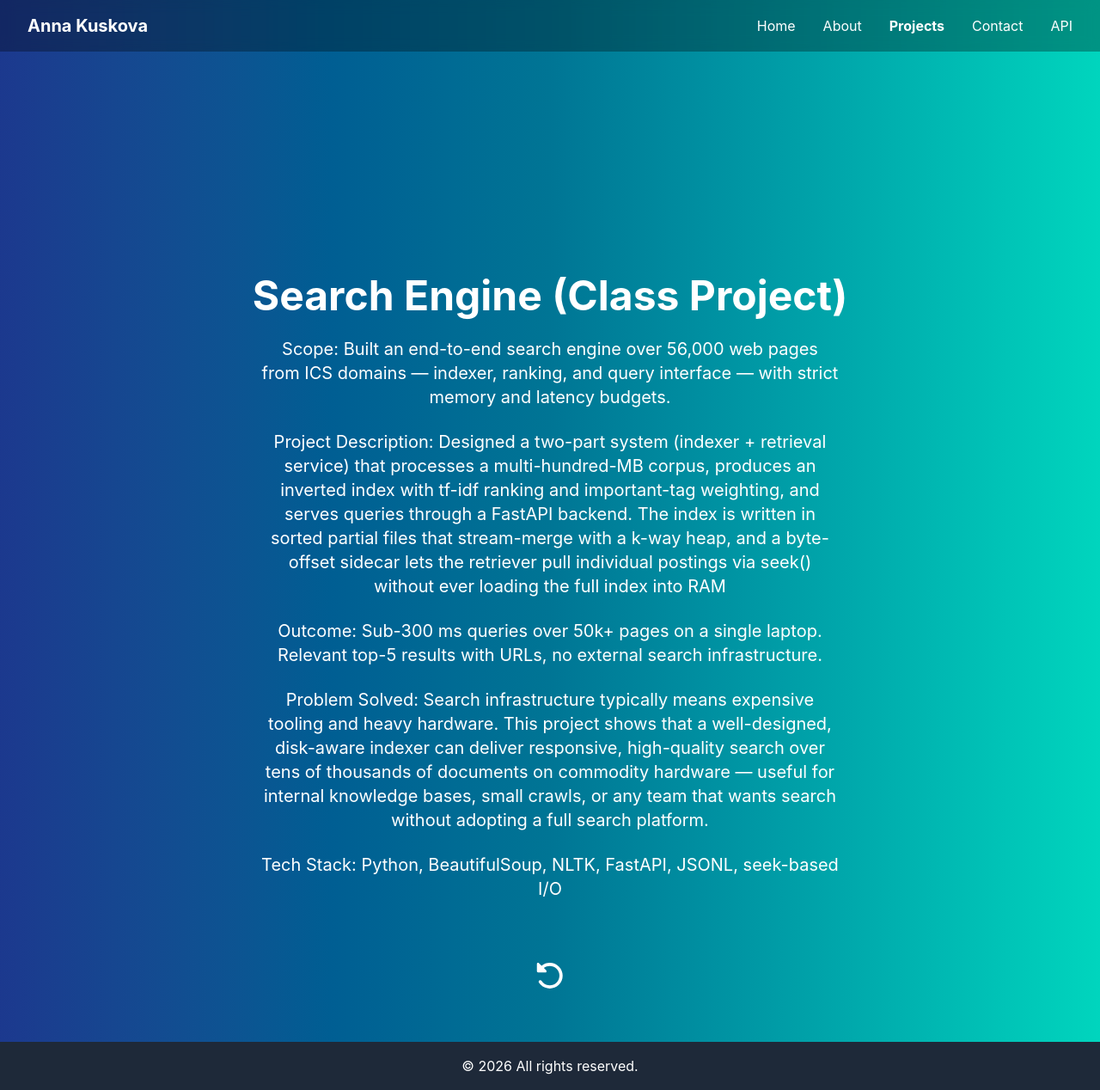
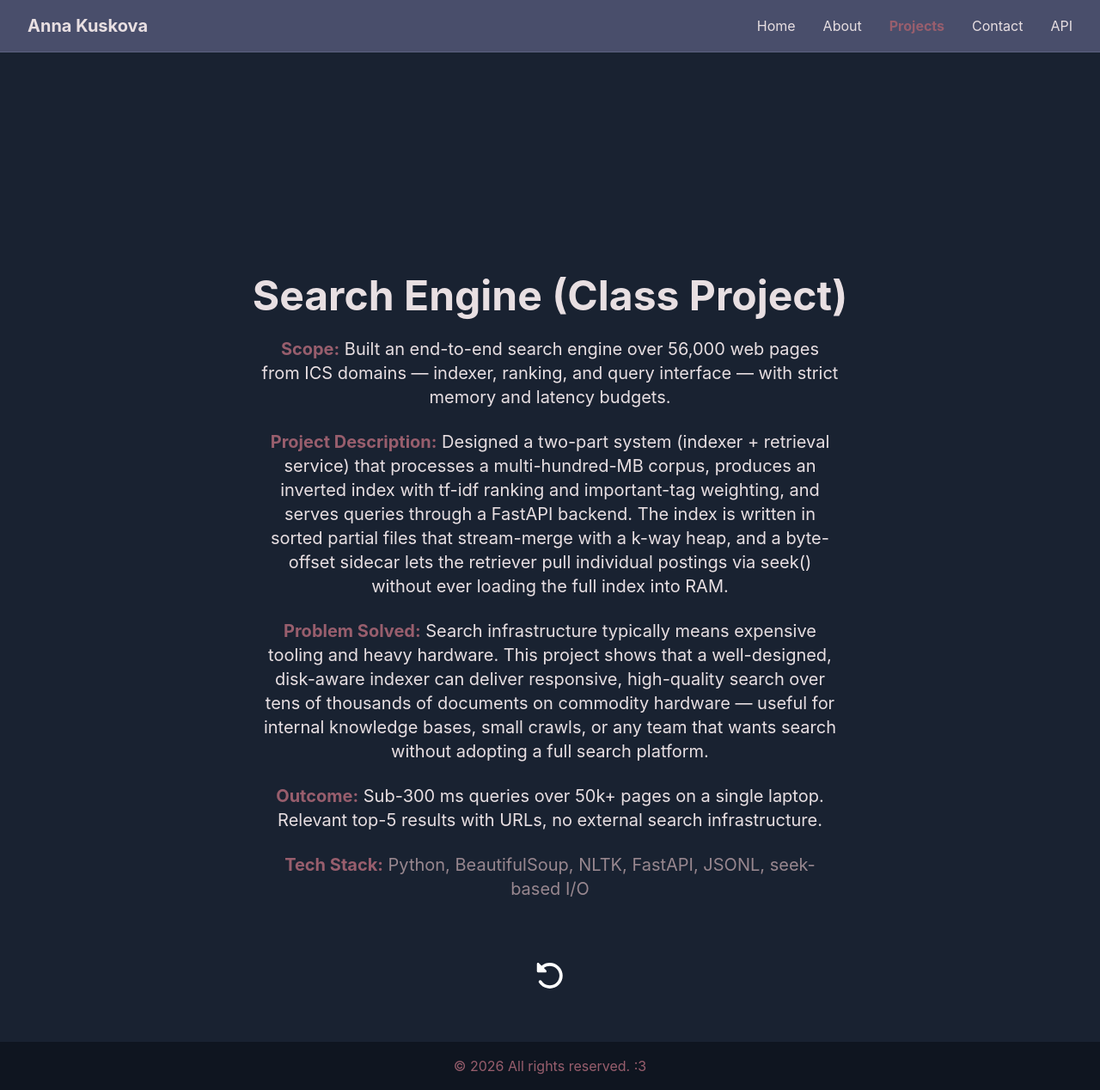
Before and after one commit to akuskova/Portfolio, a React (Vite) app in the folder frontend/: page /projects/search-engine in a window 1280 px wide. Shown: the whole page at 86% size. Built offline with nearby package versions, Linux system fonts and the light colour scheme.

Commit message:
Cosmetic changes, added animations, changed color palette

```diff
--- a/frontend/src/components/Card.tsx
+++ b/frontend/src/components/Card.tsx
@@ -10,9 +10,9 @@ export default function Card({ title, description, to }: ProjectCardProps) {
   return (
     <Link
       to={to}
-      className="block bg-white/10 hover:bg-white/20 rounded-xl p-4 md:p-6 text-left transition md:max-w-lg md:mx-auto">
-      <h2 className="text-xl md:text-2xl font-bold mb-2">{title}</h2>
-      <p className="text-sm md:text-base text-white/80">{description}</p>
+      className="block bg-stormy border border-stormy hover:border-sunset rounded-xl p-6 transition duration-300 hover:-translate-y-1 hover:shadow-lg hover:shadow-sunset/20">
+      <h2 className="text-xl md:text-2xl font-bold text-moonlight mb-2">{title}</h2>
+      <p className="text-sm md:text-base text-moonlight/80">{description}</p>
     </Link>
   )
 }
--- a/frontend/src/components/Footer.tsx
+++ b/frontend/src/components/Footer.tsx
@@ -1,8 +1,8 @@
 export default function Footer(){
     return (
-        <footer className="bg-gray-800 text-white py-4">
+        <footer className="bg-midnight text-sunset py-4">
             <div className="container mx-auto text-center">
-                <p>&copy; 2026 All rights reserved.</p>
+                <p>&copy; 2026 All rights reserved. :3</p>
             </div>
         </footer>
     )
--- a/frontend/src/components/Navbar.tsx
+++ b/frontend/src/components/Navbar.tsx
@@ -2,15 +2,26 @@ import { useState } from "react";
 import { NavLink, Link } from "react-router-dom";
 
 const navLinkClass = ({ isActive }: { isActive: boolean }) =>
-  `transition ${isActive ? "font-bold cursor-default" : "hover:underline underline-offset-3"}`;
+  `relative inline-block transition
+   after:absolute after:bottom-0 after:left-0 after:h-[2px] after:bg-sunset
+   after:transition-all after:duration-300
+   ${isActive
+     ? "text-sunset font-bold cursor-default"
+     : "text-moonlight hover:text-sunset after:w-0 hover:after:w-full"}`;
+
 const projectsLinkClass = ({ isActive }: { isActive: boolean }) =>
-  `transition ${isActive ? "font-bold" : "hover:underline underline-offset-3"}`;
+  `relative inline-block transition
+   after:absolute after:bottom-0 after:left-0 after:h-[2px] after:bg-sunset
+   after:transition-all after:duration-300
+   ${isActive
+     ? "text-sunset font-bold"
+     : "text-moonlight hover:text-sunset after:w-0 hover:after:w-full"}`;
 
 export default function Navbar() {
   const [menuOpen, setMenuOpen] = useState(false);
   const closeMenu = () => setMenuOpen(false);
   return (
-    <nav className="fixed top-0 w-full flex items-center justify-between px-8 py-4 bg-black/30 backdrop-blur text-white z-50">
+   <nav className="fixed top-0 w-full flex items-center justify-between px-4 md:px-8 py-4 bg-stormy text-moonlight border-b border-storm-light z-50">
       <Link to="/" className="font-bold text-xl">Anna Kuskova</Link>
 
       <div className="hidden md:flex gap-8">
@@ -20,10 +31,10 @@ export default function Navbar() {
         <div className="relative group">
           <NavLink to="/projects" className={projectsLinkClass}>Projects</NavLink>
           <div className= "absolute left-0 pt-2 w-40 bg-black/60 rounded-md shadow-lg opacity-0 pointer-events-none group-hover:opacity-100 group-hover:pointer-events-auto transition-opacity duration-300">
-            <Link to="/projects/browzen" className="block px-4 py-2 hover:bg-gray-700/80">Browzen</Link>
-            <Link to="/projects/starvest" className="block px-4 py-2 hover:bg-gray-700/80">Starvest</Link>
-            <Link to="/projects/dha" className="block px-4 py-2 hover:bg-gray-700/80">DHA</Link>
-            <Link to="/projects/search-engine" className="block px-4 py-2 hover:bg-gray-700/80">Search Engine</Link>
+            <Link to="/projects/browzen" className="block px-4 py-2 text-moonlight hover:bg-stormy hover:text-sunset first:rounded-t-md transition">Browzen</Link>
+            <Link to="/projects/starvest" className="block px-4 py-2 text-moonlight hover:bg-stormy hover:text-sunset transition">Starvest</Link>
+            <Link to="/projects/dha" className="block px-4 py-2 text-moonlight hover:bg-stormy hover:text-sunset transition">DHA</Link>
+            <Link to="/projects/search-engine" className="block px-4 py-2 text-moonlight hover:bg-stormy hover:text-sunset last:rounded-b-md transition">Search Engine</Link>
           </div>
         </div>
 
@@ -32,7 +43,7 @@ export default function Navbar() {
       </div>
       <button
         onClick={() => setMenuOpen(!menuOpen)}
-        className="md:hidden text-2xl"
+        className="md:hidden text-2xl text-moonlight"
         aria-label="Toggle menu"
       >
         {menuOpen ? "✕" : "☰"}
@@ -40,7 +51,7 @@ export default function Navbar() {
 
       {/* Mobile dropdown menu — appears below the navbar when three lines are tapped */}
       {menuOpen && (
-        <div className="md:hidden absolute top-full left-0 w-full bg-black/80 backdrop-blur flex flex-col p-4 gap-3">
+        <div className="md:hidden absolute top-full left-0 w-full bg-evening border-b border-storm-light flex flex-col p-4 gap-3">
           <NavLink to="/" end onClick={closeMenu} className={navLinkClass}>Home</NavLink>
           <NavLink to="/about" onClick={closeMenu} className={navLinkClass}>About</NavLink>
           <NavLink to="/projects" onClick={closeMenu} className={navLinkClass}>Projects</NavLink>
--- a/frontend/src/components/PageLayout.tsx
+++ b/frontend/src/components/PageLayout.tsx
@@ -2,7 +2,7 @@ import { Outlet } from "react-router-dom"
 
 export default function PageLayout() {
   return (
-    <div className="min-h-screen w-full bg-linear-to-r from-blue-900 via-cyan-700 to-teal-400 text-white">
+    <div className="min-h-screen w-full bg-evening text-moonlight">
       <main className="min-h-screen pt-20">
         <Outlet />
       </main>
--- a/frontend/src/pages/API.tsx
+++ b/frontend/src/pages/API.tsx
@@ -104,7 +104,7 @@ export default function API() {
       <button
         onClick={handleClick}
         disabled={status === "loading"}
-        className="bg-white text-black px-6 py-3 rounded-full font-bold hover:bg-gray-200 transition disabled:opacity-50"
+        className="bg-sunset text-evening px-6 py-3 rounded-full font-bold hover:bg-sunset-glow active:bg-sunset-deep transition disabled:opacity-50 hover:scale-105 active:scale-95"
       >
         {status === "loading" ? "Loading..." : "New Random Image"}
       </button>
--- a/frontend/src/pages/Browzen.tsx
+++ b/frontend/src/pages/Browzen.tsx
@@ -1,13 +1,27 @@
-
 export default function Browzen() {
   return (
     <div className="items-center justify-start text-center gap-6 p-8 pt-10 md:pt-60 flex flex-col max-w-3xl">
-      <h1 className="text-5xl font-bold">Browzen</h1>
-      <p className="text-xl max-w-2xl">Scope: 36-hour hackathon project(VenusHacks 2026), team of 4 people, owned backend architecture</p>
-      <p className="text-xl max-w-2xl">Project Description: A Chrome extension that lets users delegate the confusing parts of the web to an AI agent working invisibly on their behalf. Users say what they need in plain language or voice; a sandboxed browser handles the messy site; the side panel shows a calm, one-decision-at-a-time interface built for how their brain actually works.</p>
-      <p className="text-xl max-w-2xl">Problem Solved: Simplifying the process of completing complex web tasks for users who may not be tech-savvy.</p>
-      <p className="text-xl max-w-2xl">Outcome: Users can now complete tasks they previously needed a caregiver's help for — independently, faster, without ever seeing the messy underlying site.</p>
-      <p className="text-xl max-w-2xl">Tech Stack: Python, FastAPI, Playwright, browser-use, React, WebSockets</p>
+      <h1 className="text-3xl md:text-5xl font-bold text-moonlight">Browzen</h1>
+
+      <p className="text-base md:text-xl max-w-2xl text-moonlight animate-[fadeInUp_0.6s_ease-out]">
+        <span className="font-bold text-sunset">Scope:</span> 36-hour hackathon project (VenusHacks 2026), team of 4, owned backend architecture.
+      </p>
+
+      <p className="text-base md:text-xl max-w-2xl text-moonlight animate-[fadeInUp_0.6s_ease-out_0.15s_backwards]">
+        <span className="font-bold text-sunset">Project Description:</span> A Chrome extension that lets users delegate the confusing parts of the web to an AI agent working invisibly on their behalf. Users say what they need in plain language or voice; a sandboxed browser handles the messy site; the side panel shows a calm, one-decision-at-a-time interface built for how their brain actually works.
+      </p>
+
+      <p className="text-base md:text-xl max-w-2xl text-moonlight animate-[fadeInUp_0.6s_ease-out_0.25s_backwards]">
+        <span className="font-bold text-sunset">Problem Solved:</span> Users with ADHD, dyslexia, or age-related decline are locked out of essential services — Medicare, hospital portals, government forms — because those sites are cluttered, jargon-heavy, and unforgiving.
+      </p>
+
+      <p className="text-base md:text-xl max-w-2xl text-moonlight animate-[fadeInUp_0.6s_ease-out_0.35s_backwards]">
+        <span className="font-bold text-sunset">Outcome:</span> Users can now complete tasks they previously needed a caregiver's help for — independently, faster, without ever seeing the messy underlying site.
+      </p>
+
+      <p className="text-base md:text-xl max-w-2xl text-cloud animate-[fadeInUp_0.6s_ease-out_0.45s_backwards]">
+        <span className="font-bold text-sunset">Tech Stack:</span> Python, FastAPI, Playwright, browser-use, React, WebSockets
+      </p>
     </div>
-  )
+  );
 }
--- a/frontend/src/pages/DHA.tsx
+++ b/frontend/src/pages/DHA.tsx
@@ -1,13 +1,29 @@
-
 export default function DHA() {
   return (
     <div className="items-center justify-start text-center gap-6 p-8 pt-10 md:pt-60 flex flex-col max-w-3xl">
-      <h1 className="text-5xl font-bold">Downtown Hamilton Association</h1>
-      <p className="text-xl max-w-2xl">Scope: 16-week engagement, working 1-on-1 with the Association's representatives. Owned engineering for the business directory and map (Storepoint + Mapbox with bulk location imports), custom CSS for image-overlay cards, event/program displays, and calendar embeds, and form setup for visitor inquiries.</p>
-      <p className="text-xl max-w-2xl">Project Description: Rebuilt visithamiltonmt.org to give the Downtown Hamilton Association's three affiliated organizations — the Association, Foundation, and Business Improvement District — a single cohesive home online.</p>
-      <p className="text-xl max-w-2xl">Problem Solved: Visitors had no easy way to discover downtown businesses, and the old site couldn't visually convey that the Association's three arms were part of one organization.</p>
-      <p className="text-xl max-w-2xl">Outcome: Residents and visitors can now search and map local businesses directly from the site, sending foot traffic to downtown merchants. The three organizations share a unified digital presence that makes their work clear at a glance.</p>
-      <p className="text-xl max-w-2xl">Tech Stack: Squarespace, Storepoint, Mapbox, HTML/CSS, JavaScript</p>
+      <h1 className="text-3xl md:text-5xl font-bold text-moonlight">
+        Downtown Hamilton Association
+      </h1>
+
+      <p className="text-xl max-w-2xl text-moonlight animate-[fadeInUp_0.6s_ease-out]">
+        <span className="font-bold text-sunset">Scope:</span> 16-week engagement, working 1-on-1 with the Association's representatives. Owned engineering for the business directory and map (Storepoint + Mapbox with bulk location imports), custom CSS for image-overlay cards, event/program displays, and calendar embeds, and form setup for visitor inquiries.
+      </p>
+
+      <p className="text-xl max-w-2xl text-moonlight animate-[fadeInUp_0.6s_ease-out_0.15s_backwards]">
+        <span className="font-bold text-sunset">Project Description:</span> Rebuilt visithamiltonmt.org to give the Downtown Hamilton Association's three affiliated organizations — the Association, Foundation, and Business Improvement District — a single cohesive home online.
+      </p>
+
+      <p className="text-xl max-w-2xl text-moonlight animate-[fadeInUp_0.6s_ease-out_0.25s_backwards]">
+        <span className="font-bold text-sunset">Problem Solved:</span> Visitors had no easy way to discover downtown businesses, and the old site couldn't visually convey that the Association's three arms were part of one organization.
+      </p>
+
+      <p className="text-xl max-w-2xl text-moonlight animate-[fadeInUp_0.6s_ease-out_0.35s_backwards]">
+        <span className="font-bold text-sunset">Outcome:</span> Residents and visitors can now search and map local businesses directly from the site, sending foot traffic to downtown merchants. The three organizations share a unified digital presence that makes their work clear at a glance.
+      </p>
+
+      <p className="text-xl max-w-2xl text-cloud animate-[fadeInUp_0.6s_ease-out_0.45s_backwards]">
+        <span className="font-bold text-sunset">Tech Stack:</span> Squarespace, Storepoint, Mapbox, HTML/CSS, JavaScript
+      </p>
     </div>
-  )
+  );
 }
--- a/frontend/src/pages/Projects.tsx
+++ b/frontend/src/pages/Projects.tsx
@@ -11,7 +11,7 @@ const projects = [
 export default function Projects() {
   return (
     <Hero>
-      <div className="min-h-screen text-white px-4 py-8 md:px-20 md:py-20">
+      <div className="min-h-screen text-moonlight px-4 py-8 md:px-20 md:py-20">
         <h1 className="text-3xl md:text-5xl font-bold text-center mb-8 md:mb-12">Projects</h1>
         <div className="grid grid-cols-1 sm:grid-cols-2 gap-4 md:gap-6">
           {projects.map((project) => (
--- a/frontend/src/pages/SearchEngine.tsx
+++ b/frontend/src/pages/SearchEngine.tsx
@@ -1,13 +1,27 @@
+export default function SearchEngine() {
+  return (
+    <div className="items-center justify-start text-center gap-6 p-8 pt-10 md:pt-60 flex flex-col max-w-3xl">
+      <h1 className="text-3xl md:text-5xl font-bold text-moonlight">Search Engine (Class Project)</h1>
 
-export default function SearchEngine() {
-    return (
-        <div className="items-center justify-start text-center gap-6 p-8 pt-10 md:pt-60 flex flex-col max-w-3xl">
-            <h1 className="text-5xl font-bold">Search Engine (Class Project)</h1>
-            <p className="text-xl max-w-2xl">Scope: Built an end-to-end search engine over 56,000 web pages from ICS domains — indexer, ranking, and query interface — with strict memory and latency budgets.</p>
-            <p className="text-xl max-w-2xl">Project Description: Designed a two-part system (indexer + retrieval service) that processes a multi-hundred-MB corpus, produces an inverted index with tf-idf ranking and important-tag weighting, and serves queries through a FastAPI backend. The index is written in sorted partial files that stream-merge with a k-way heap, and a byte-offset sidecar lets the retriever pull individual postings via seek() without ever loading the full index into RAM</p>
-            <p className="text-xl max-w-2xl">Outcome: Sub-300 ms queries over 50k+ pages on a single laptop. Relevant top-5 results with URLs, no external search infrastructure.</p>
-            <p className="text-xl max-w-2xl">Problem Solved: Search infrastructure typically means expensive tooling and heavy hardware. This project shows that a well-designed, disk-aware indexer can deliver responsive, high-quality search over tens of thousands of documents on commodity hardware — useful for internal knowledge bases, small crawls, or any team that wants search without adopting a full search platform.</p>
-            <p className="text-xl max-w-2xl">Tech Stack: Python, BeautifulSoup, NLTK, FastAPI, JSONL, seek-based I/O</p>
-        </div>
-        )
+      <p className="text-base md:text-xl max-w-2xl text-moonlight animate-[fadeInUp_0.6s_ease-out]">
+        <span className="font-bold text-sunset">Scope:</span> Built an end-to-end search engine over 56,000 web pages from ICS domains — indexer, ranking, and query interface — with strict memory and latency budgets.
+      </p>
+
+      <p className="text-base md:text-xl max-w-2xl text-moonlight animate-[fadeInUp_0.6s_ease-out_0.15s_backwards]">
+        <span className="font-bold text-sunset">Project Description:</span> Designed a two-part system (indexer + retrieval service) that processes a multi-hundred-MB corpus, produces an inverted index with tf-idf ranking and important-tag weighting, and serves queries through a FastAPI backend. The index is written in sorted partial files that stream-merge with a k-way heap, and a byte-offset sidecar lets the retriever pull individual postings via seek() without ever loading the full index into RAM.
+      </p>
+
+      <p className="text-base md:text-xl max-w-2xl text-moonlight animate-[fadeInUp_0.6s_ease-out_0.25s_backwards]">
+        <span className="font-bold text-sunset">Problem Solved:</span> Search infrastructure typically means expensive tooling and heavy hardware. This project shows that a well-designed, disk-aware indexer can deliver responsive, high-quality search over tens of thousands of documents on commodity hardware — useful for internal knowledge bases, small crawls, or any team that wants search without adopting a full search platform.
+      </p>
+
+      <p className="text-base md:text-xl max-w-2xl text-moonlight animate-[fadeInUp_0.6s_ease-out_0.35s_backwards]">
+        <span className="font-bold text-sunset">Outcome:</span> Sub-300 ms queries over 50k+ pages on a single laptop. Relevant top-5 results with URLs, no external search infrastructure.
+      </p>
+
+      <p className="text-base md:text-xl max-w-2xl text-cloud animate-[fadeInUp_0.6s_ease-out_0.45s_backwards]">
+        <span className="font-bold text-sunset">Tech Stack:</span> Python, BeautifulSoup, NLTK, FastAPI, JSONL, seek-based I/O
+      </p>
+    </div>
+  );
 }
--- a/frontend/src/pages/Starvest.tsx
+++ b/frontend/src/pages/Starvest.tsx
@@ -1,13 +1,27 @@
-
 export default function Starvest() {
   return (
     <div className="items-center justify-start text-center gap-6 p-8 pt-10 md:pt-60 flex flex-col max-w-3xl">
-      <h1 className="text-5xl font-bold">Starvest</h1>
-      <p className="text-xl max-w-2xl">Scope: 36-hour hackathon project focused on space (DAHacks 3.0), team of 4 people, owned satellite data integration and frontend development</p>
-      <p className="text-xl max-w-2xl">Project Description: StarVest is a mobile application that uses satellite data, soil moisture, and weather conditions to recommend crops suited to specific growing environments.</p>
-      <p className="text-xl max-w-2xl">Problem Solved: Farmers and agricultural users often lack an easy way to combine satellite and environmental data when planning crops. StarVest translates space-based data into practical recommendations for agricultural planning.</p>
-      <p className="text-xl max-w-2xl">Outcome: Users gain accessible, data-driven insights that help them make more informed crop-selection decisions using information collected from space.</p>
-      <p className="text-xl max-w-2xl">Tech Stack: React Native, Expo, satellite data, weather APIs, AI/ML</p>
+      <h1 className="text-3xl md:text-5xl font-bold text-moonlight">Starvest</h1>
+
+      <p className="text-base md:text-xl max-w-2xl text-moonlight animate-[fadeInUp_0.6s_ease-out]">
+        <span className="font-bold text-sunset">Scope:</span> 36-hour hackathon project focused on space (DAHacks 3.0), team of 4, owned satellite data integration and frontend development.
+      </p>
+
+      <p className="text-base md:text-xl max-w-2xl text-moonlight animate-[fadeInUp_0.6s_ease-out_0.15s_backwards]">
+        <span className="font-bold text-sunset">Project Description:</span> StarVest is a mobile application that uses satellite data, soil moisture, and weather conditions to recommend crops suited to specific growing environments.
+      </p>
+
+      <p className="text-base md:text-xl max-w-2xl text-moonlight animate-[fadeInUp_0.6s_ease-out_0.25s_backwards]">
+        <span className="font-bold text-sunset">Problem Solved:</span> Farmers and agricultural users often lack an easy way to combine satellite and environmental data when planning crops. StarVest translates space-based data into practical recommendations for agricultural planning.
+      </p>
+
+      <p className="text-base md:text-xl max-w-2xl text-moonlight animate-[fadeInUp_0.6s_ease-out_0.35s_backwards]">
+        <span className="font-bold text-sunset">Outcome:</span> Users gain accessible, data-driven insights that help them make more informed crop-selection decisions using information collected from space.
+      </p>
+
+      <p className="text-base md:text-xl max-w-2xl text-cloud animate-[fadeInUp_0.6s_ease-out_0.45s_backwards]">
+        <span className="font-bold text-sunset">Tech Stack:</span> React Native, Expo, satellite data, weather APIs, AI/ML
+      </p>
     </div>
-  )
+  );
 }
```
Also changed, not shown: frontend/src/index.css (+22 -0 lines).
